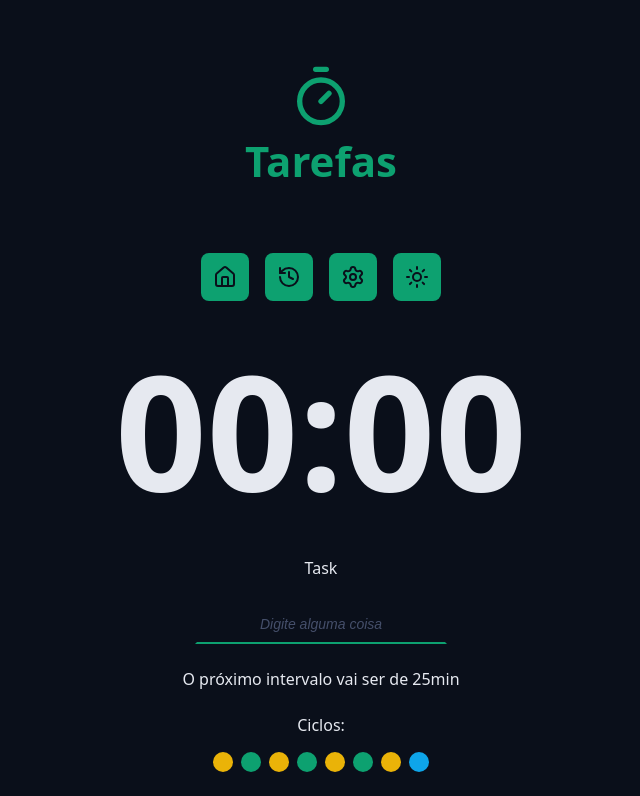
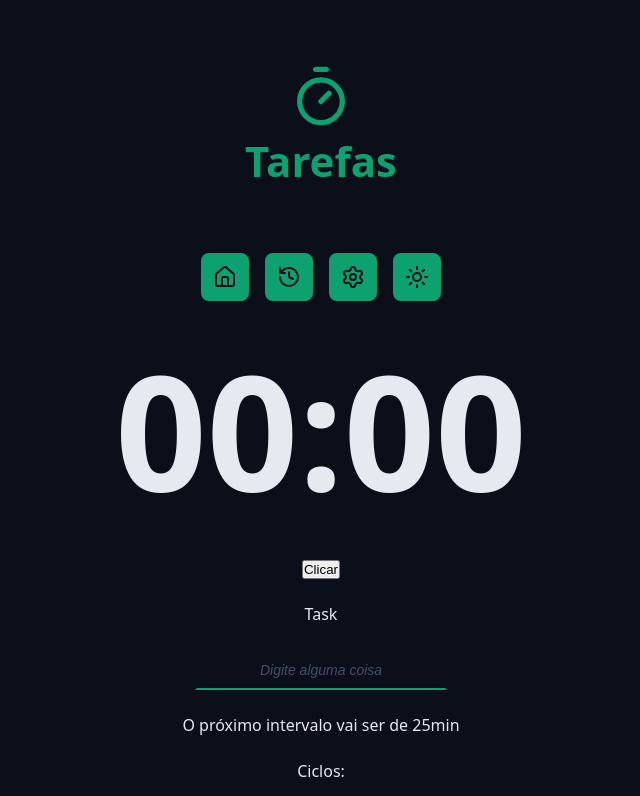
Before and after one commit to NetoResende/tarefas-pomodoro, a React (Vite) app: page / in a window 1280 px wide. Shown: the top 796 px of the page, without its empty margins (319-959 px from the left). Built offline with nearby package versions, Linux system fonts and the light colour scheme.

Commit message:
Comitando um ex: de como ultilizar o contexto nos componentes

```diff
--- a/src/App.tsx
+++ b/src/App.tsx
@@ -1,28 +1,12 @@
 import { Home } from "./pages/Home";
-import type { TaskStateModel } from "./models/TaskStateModel";
-import { useState } from "react";
+import { TaskContextProvider } from "./contexts/TaskContext";
 import "./styles/Theme.css";
 import "./styles/Global.css";
-import { TaskContext } from "./contexts/TaskContext";
 
-const initialState: TaskStateModel = {
-  tasks: [],
-  secondsRemaining: 0,
-  formattedSecondsTemaining: "00:00",
-  activeTask: null,
-  currentCycle: 0,
-  config: {
-    workTime: 25,
-    shortBreakTime: 5,
-    longBreakTime: 15,
-  },
-};
 export function App() {
-  const [state, setState] = useState(initialState);
-
   return (
-    <TaskContext.Provider value={{ novo: "Novo Contexto" }}>
+    <TaskContextProvider>
       <Home />
-    </TaskContext.Provider>
+    </TaskContextProvider>
   );
 }
--- a/src/components/CountDown/index.tsx
+++ b/src/components/CountDown/index.tsx
@@ -1,10 +1,8 @@
-import { useContext } from "react";
 import styles from "./styles.module.css";
-import { TaskContext } from "../../contexts/TaskContext";
+import { useTaskContext } from "../../contexts/TaskContext";
 
 export function CountDown() {
-  const taskContext = useContext(TaskContext);
-  console.log("Teste", taskContext);
+  const {state} = useTaskContext()
 
-  return <div className={styles.container}>00:00</div>;
+  return <div className={styles.container}>{state.formattedSecondsTemaining}</div>;
 }
--- a/src/components/MainForm/index.tsx
+++ b/src/components/MainForm/index.tsx
@@ -2,10 +2,30 @@ import { PlayCircleIcon } from "lucide-react";
 import { Cycles } from "../Cycles";
 import { DefaultButton } from "../DefaultButton";
 import { DefaultInput } from "../DefaultInput";
+import { useTaskContext } from "../../contexts/TaskContext";
 
 export function MainForm() {
+  const { state, setState }= useTaskContext()
+
+  //  ex:1 função para modificar o lcoutDown e o formulário
+  function handlerClicar(){
+    setState(prevState => {
+      return {
+        ...prevState,
+        formattedSecondsTemaining: "21:00",
+        config: {
+          ...prevState.config,
+          workTime: 15,
+        }
+      }
+    })
+  }
+
   return (
     <form className="form">
+      <div>
+        <button onClick={handlerClicar} type="button">Clicar</button>
+      </div>
       <div className="formRow">
         <DefaultInput
           id="meuInput"
@@ -15,7 +35,7 @@ export function MainForm() {
         />
       </div>
       <div className="formRow">
-        <p>O próximo intervalo vai ser de 25min</p>
+        <p>O próximo intervalo vai ser de {state.config.workTime}min</p>
       </div>
       <div className="formRow">
         <Cycles />
--- a/src/contexts/TaskContext/index.tsx
+++ b/src/contexts/TaskContext/index.tsx
@@ -1,5 +1,49 @@
-import { createContext } from "react";
+import { createContext, useContext, useState } from "react";
+import type { TaskStateModel } from "../../models/TaskStateModel";
 
-export const TaskContext = createContext({
-  chave: "valor",
-});
+
+const initialState: TaskStateModel = {
+  tasks: [],
+  secondsRemaining: 0,
+  formattedSecondsTemaining: "00:00",
+  activeTask: null,
+  currentCycle: 0,
+  config: {
+    workTime: 25,
+    shortBreakTime: 5,
+    longBreakTime: 15,
+  },
+};
+
+type TaskContextProps = {
+  state: TaskStateModel,
+  setState: React.Dispatch<React.SetStateAction<TaskStateModel>>
+}
+// variável do contexto com os tipos
+const initialContextValue = {
+  state: initialState,
+  setState: ()=>{}
+}
+
+// Contexto
+export const TaskContext = createContext<TaskContextProps>(initialContextValue);
+
+
+type TaskContextProviderProps = {
+  children: React.ReactNode
+}
+//  criando um componente provider, para prover o contexto
+export function TaskContextProvider({children}: TaskContextProviderProps){
+  const [state, setState] = useState(initialState);
+
+  return (
+    <TaskContext.Provider value={{ state, setState }}>
+      {children}
+    </TaskContext.Provider>
+  )
+}
+
+// criando o hook para  contexto
+export function useTaskContext(){
+  return useContext(TaskContext)
+}
```
